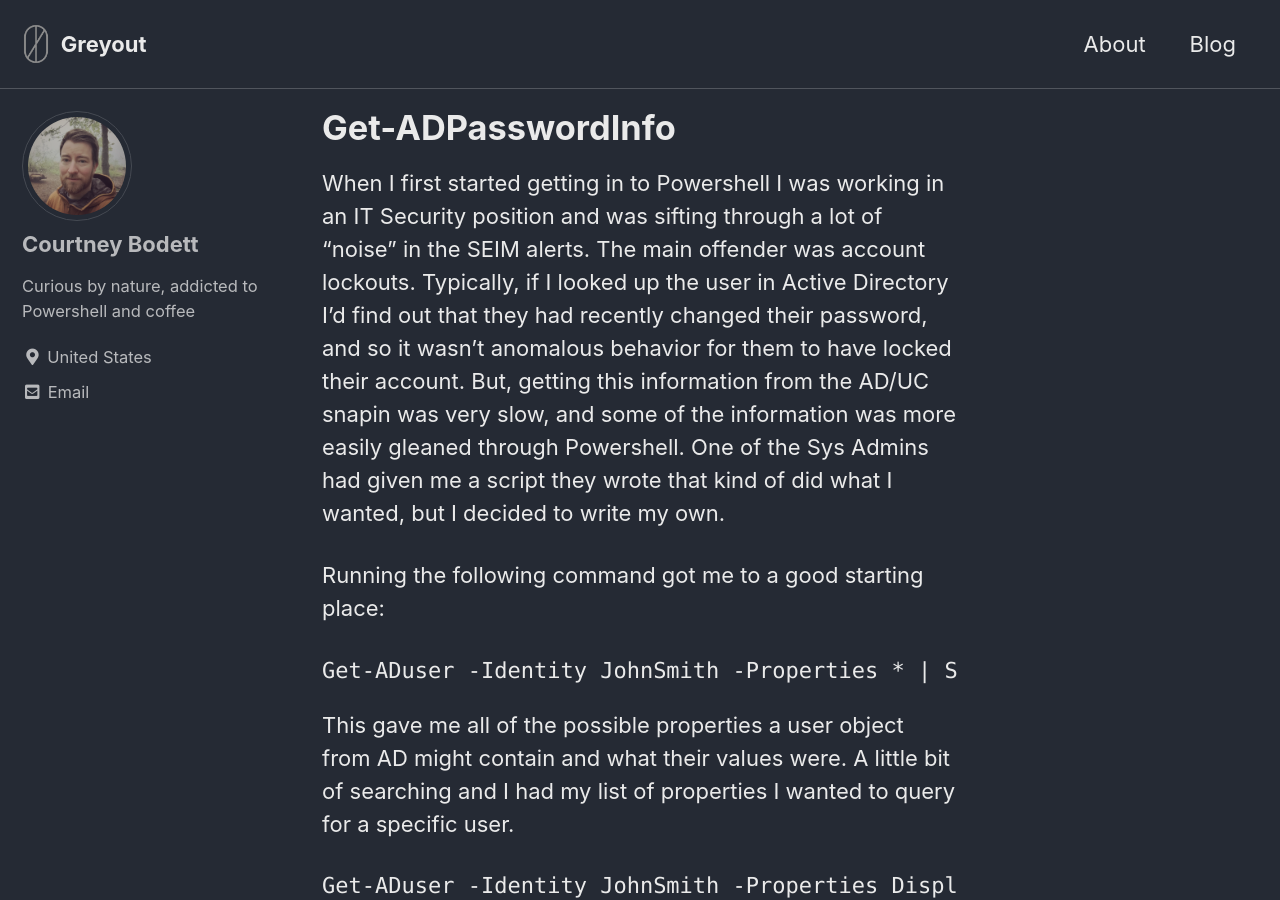
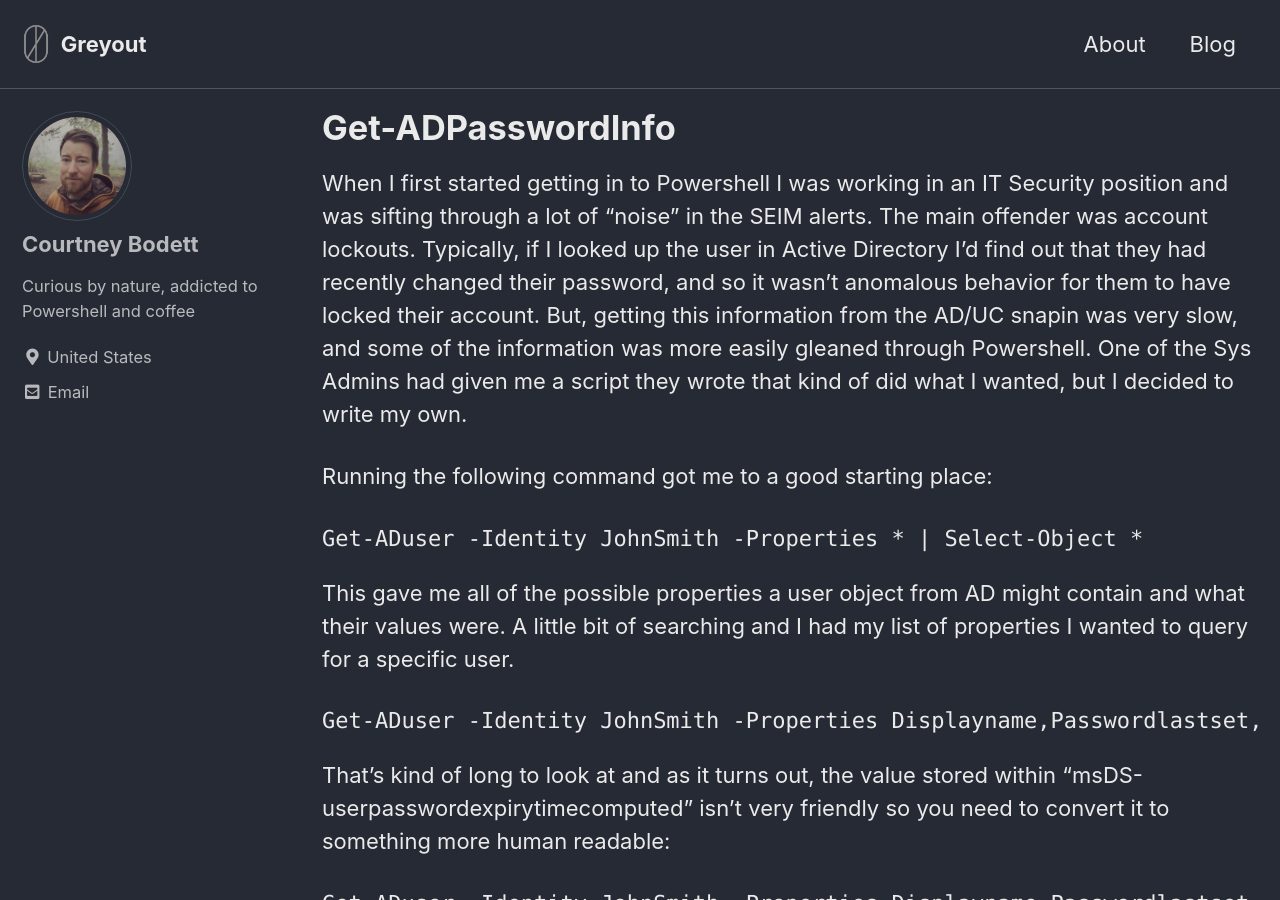
Before and after one commit to grey0ut/cbodett.github.io, a Jekyll site: the page built from _posts/2021-04-16-Get-ADPasswordInfo.markdown, in a window 1280 px wide and 900 px high. Built offline with Jekyll 4.4.1, drawn with Linux system fonts in a browser that asks for light colours; cached includes are drawn as plain includes.

````diff
--- a/_posts/2021-04-16-Get-ADPasswordInfo.markdown
+++ b/_posts/2021-04-16-Get-ADPasswordInfo.markdown
@@ -1,23 +1,24 @@
 ---
 layout: posts
 title: Get-ADPasswordInfo
+classes: wide
 ---
 When I first started getting in to Powershell I was working in an IT Security position and was sifting through a lot of "noise" in the SEIM alerts.  The main offender was account lockouts.  Typically, if I looked up the user in Active Directory I'd find out that they had recently changed their password, and so it wasn't anomalous behavior for them to have locked their account.  But, getting this information from the AD/UC snapin was very slow, and some of the information was more easily gleaned through Powershell.  One of the Sys Admins had given me a script they wrote that kind of did what I wanted, but I decided to write my own.
 
 Running the following command got me to a good starting place:
-~~~Powershell
+```Powershell
 Get-ADuser -Identity JohnSmith -Properties * | Select-Object *
-~~~
+```
 This gave me all of the possible properties a user object from AD might contain and what their values were. A little bit of searching and I had my list of properties I wanted to query for a specific user.
-~~~Powershell
+```Powershell
 Get-ADuser -Identity JohnSmith -Properties Displayname,Passwordlastset,Badpasswordtime,msDS-userpasswordexpirytimecomputed,lockedout,accountlockouttime,LastBadPasswordAttempt
-~~~
+```
 That's kind of long to look at and as it turns out, the value stored within "msDS-userpasswordexpirytimecomputed" isn't very friendly so you need to convert it to something more human readable:
-~~~Powershell
+```Powershell
 Get-ADuser -Identity JohnSmith -Properties Displayname,Passwordlastset,Badpasswordtime,msDS-userpasswordexpirytimecomputed,lockedout,accountlockouttime,LastBadPasswordAttempt | Select-Object @{Name="ExpiryDate";Expression={[datetime]::fromfiletime($_."msds-userpasswordexpirytimecomputed")}}
-~~~
+```
 Great, not it's even longer. Obviously there's no way I'm going to remember all of that every time I want to get this information, so this is a perfect opportunity for a Powershell function.  When I have a lot of object properties to deal with I like to set up hashtables so I can splat them at the cmdlet.
-~~~Powershell
+```Powershell
 $GetADUserArgs = [ordered]@{
     Identity = $User
     Server = $Server
@@ -30,9 +31,9 @@
         'accountlockouttime',
         'LastBadPasswordAttempt')
 }
-~~~
+```
 I've got 3 parameters for the Get-ADuser cmdlet I want to provide values for and one of them (Properties) I've got 7 values to provide.  Creating this ahead of time in the above format makes it much easier to read and better for the next person who comes along to edit it.  I also need to convert that one time property to a human readable version in a Select-Object statement so I might as well set up a similar block for that.
-~~~Powershell
+```Powershell
 $SelObjArgs = [ordered]@{
     Property = @("Displayname",
                 "Passwordlastset",
@@ -42,13 +43,13 @@
                 @{Name="LastFailedAuth";Expression={ $_.lastbadpasswordattempt}}
     )
 }
-~~~
+```
 The last two are just to rename the properties "AccountLockoutTime" and "LastBadPasswordAttempt" so that my results are a little shorter and easier to look at.  With those two variables defined my cmdlet execution get's to look pretty concise.
-~~~Powershell
+```Powershell
 Get-ADUser @GetADUserArgs | Select-Object  @SelObjArgs
-~~~
+```
 Now we just need to build the function around this and we're almost there
-~~~Powershell
+```Powershell
 Function Get-ADPasswordInfo {
     Param(
     [cmdletbinding()]
@@ -101,16 +102,16 @@
 } # end of End block
 } # end of function
 
-~~~
+```
 I omitted the Get-Help info at the top, but I always recommend writing this so other people can understand how to use your code. Execution of this function might look something like this.
-~~~Powershell
+```Powershell
 Get-ADPasswordInfo -User cbodett
 Displayname            Passwordlastset      ExpiryDate           Lockedout LockoutTime LastFailedAuth
 -----------            ---------------      ----------           --------- ----------- --------------
 Bodett, Courtney        2/13/2020 3:44:03 PM 4/13/2020 4:44:03 PM     False             3/16/2020 7:16:02 AM
-~~~
+```
 Since it's an advanced function it supports pipeline input, and the Begin and Process blocks are built around this idea too.  This means you can pipe a bunch of usernames to the function, it will process them all, and then spit out a big table with all of your results.  I would often just do this:
-~~~Powershell
+```Powershell
 Search-ADaccount -Lockedout | Select-Object -Expand samaccountname | Get-ADPasswordInfo
-~~~
+```
 This would get me the pertinent password information about every account that was currently locked out.  A quick glance at when their password expired and when they last changed it would usually let me know whether or not this required much further investigation.
````
